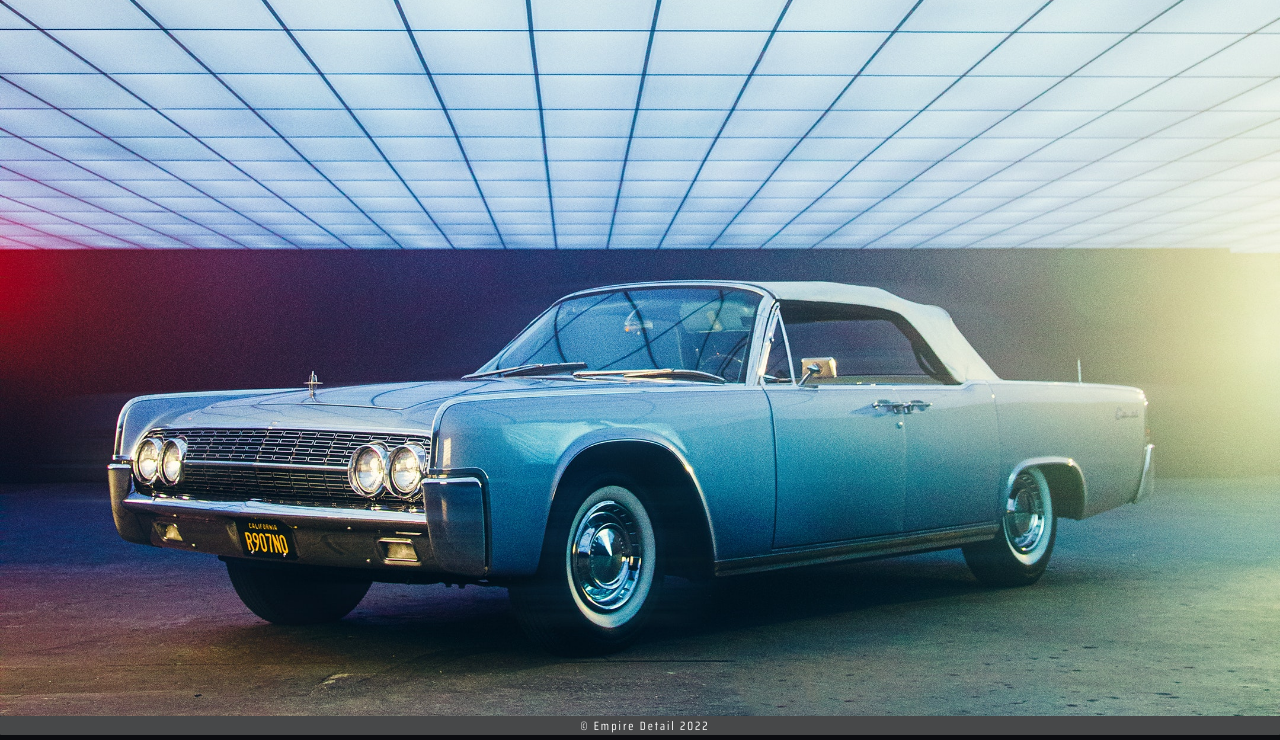
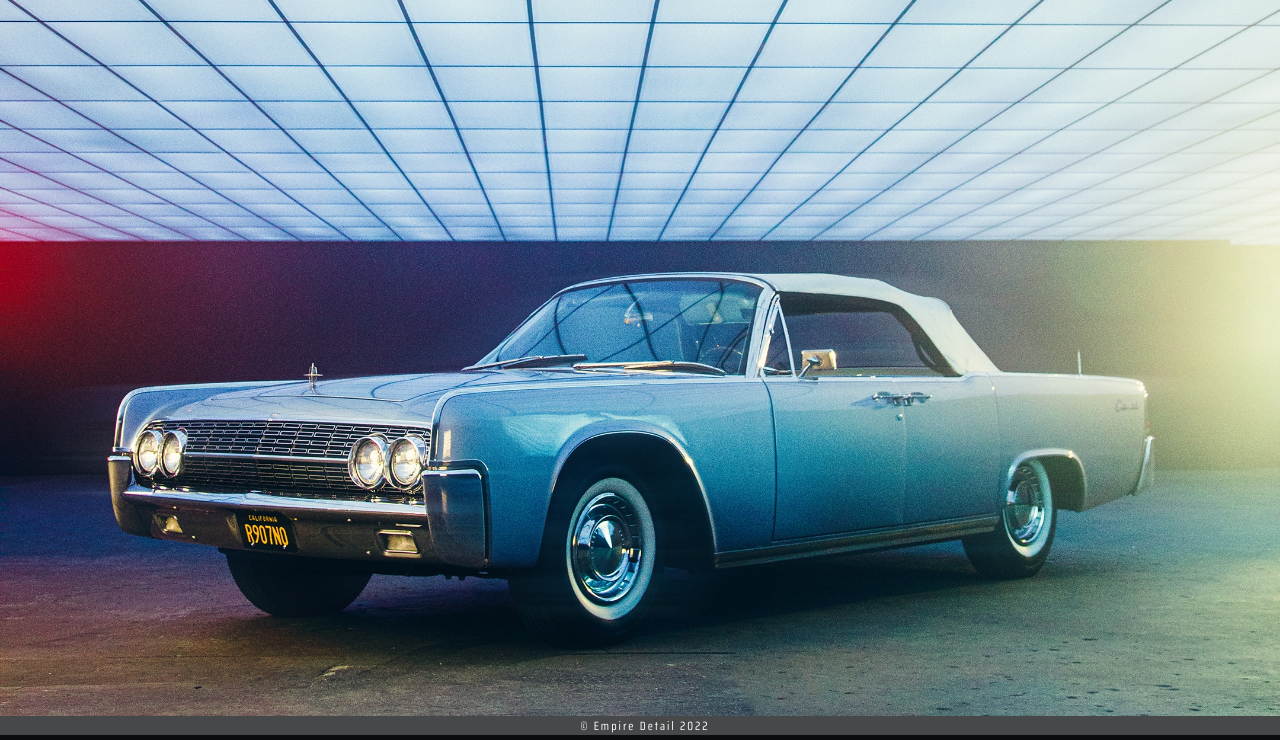
Before and after one commit to jamaal93/Empire-Detail, a plain HTML site: page index.html in a window 1280 px wide. Shown: the part 60-800 px from the top of the page. Drawn offline with Linux system fonts and the light colour scheme.

Commit message:
Update style.css

```diff
--- a/css/style.css
+++ b/css/style.css
@@ -17,7 +17,7 @@ body {
     min-height: 100vh;
     background-image: url("assets/old\ school.jpg");
     background-size: cover;
-    background-position: 25% 77%;
+    background-position: 25% 78%;
     padding-top: 110px;
     padding-bottom: 40px;
 }
```
